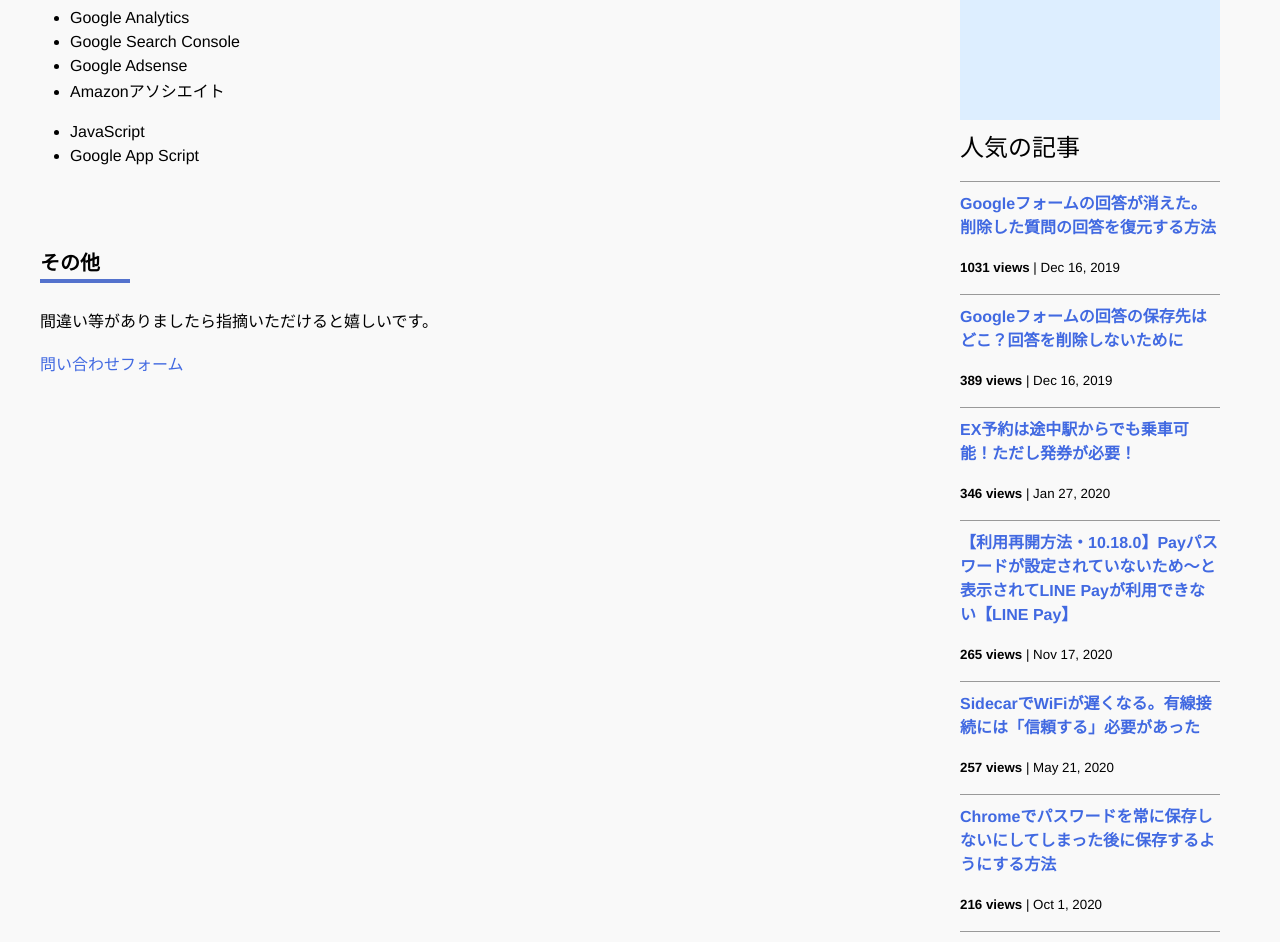
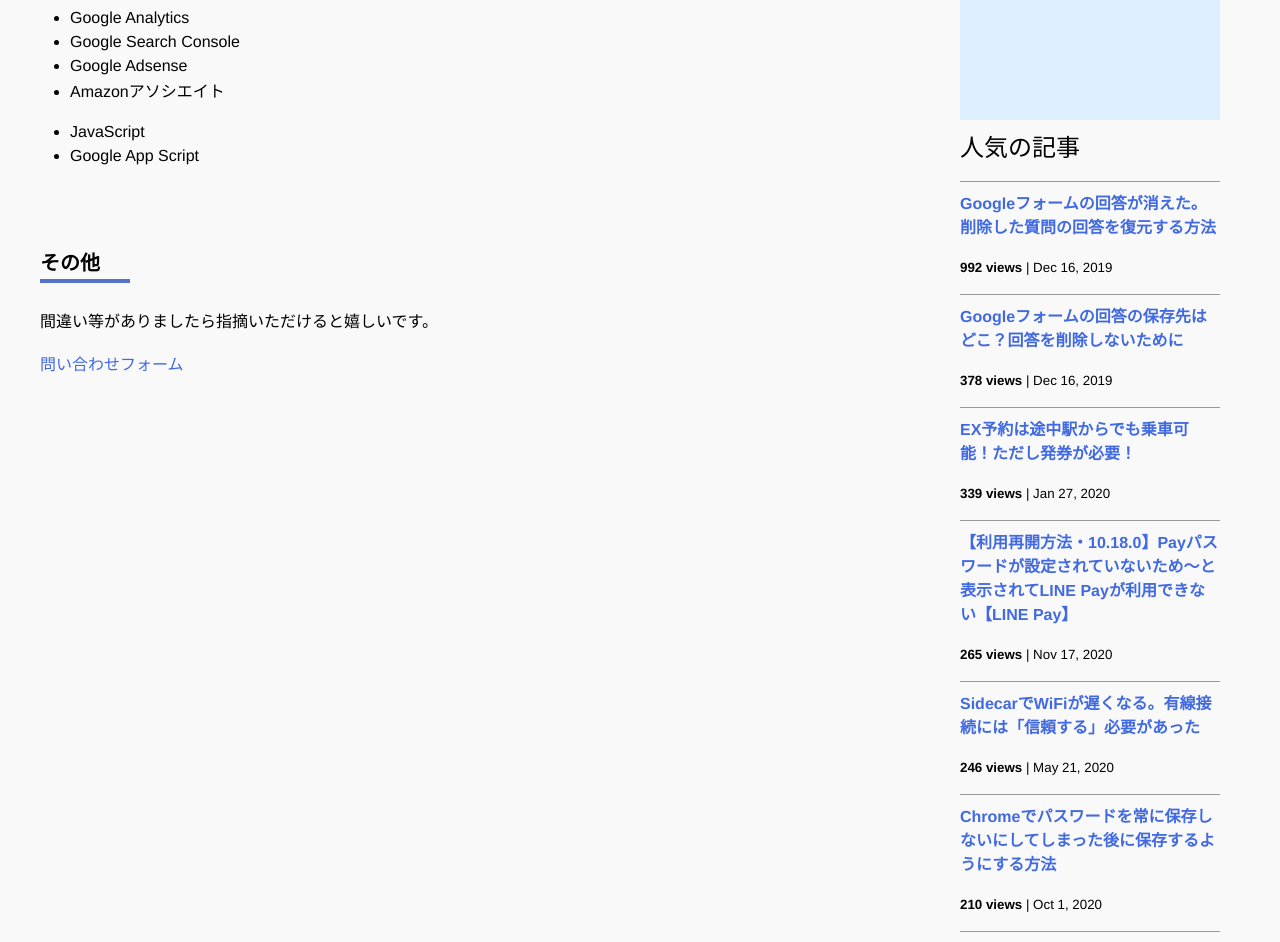
Before and after one commit to iwanaminami/shoyaiwaname, a Jekyll site: the page built from about.markdown, in a window 1280 px wide and 1400 px high, scrolled down 693 px. Shown: the top 942 px of the window. Built offline with Jekyll 4.4.1, drawn with Linux system fonts in a browser that asks for light colours; nearby versions of some CDN libraries; comment, search, counter and statistics services are not loaded; some of the changed text lies outside the part shown.

Commit message:
a new commit message

```diff
--- a/_data/popularposts.yml
+++ b/_data/popularposts.yml
@@ -1,17 +1,17 @@
 side:
-  - view: 1031
+  - view: 992
     url: /2019/12/16/restore-googleform.html
-  - view: 389
+  - view: 378
     url: /2019/12/16/googleform-answers.html
-  - view: 346
+  - view: 339
     url: /2020/01/27/ex-rideontheway.html
   - view: 265
     url: /2020/11/17/linepay.html
-  - view: 257
+  - view: 246
     url: /2020/05/21/sidecar-via-cable.html
-  - view: 216
+  - view: 210
     url: /2020/10/01/googlepassword.html
-  - view: 126
+  - view: 124
     url: /2020/01/23/sfcgold.html
-  - view: 91
+  - view: 92
     url: /2020/01/23/sfc-judge.html
```
